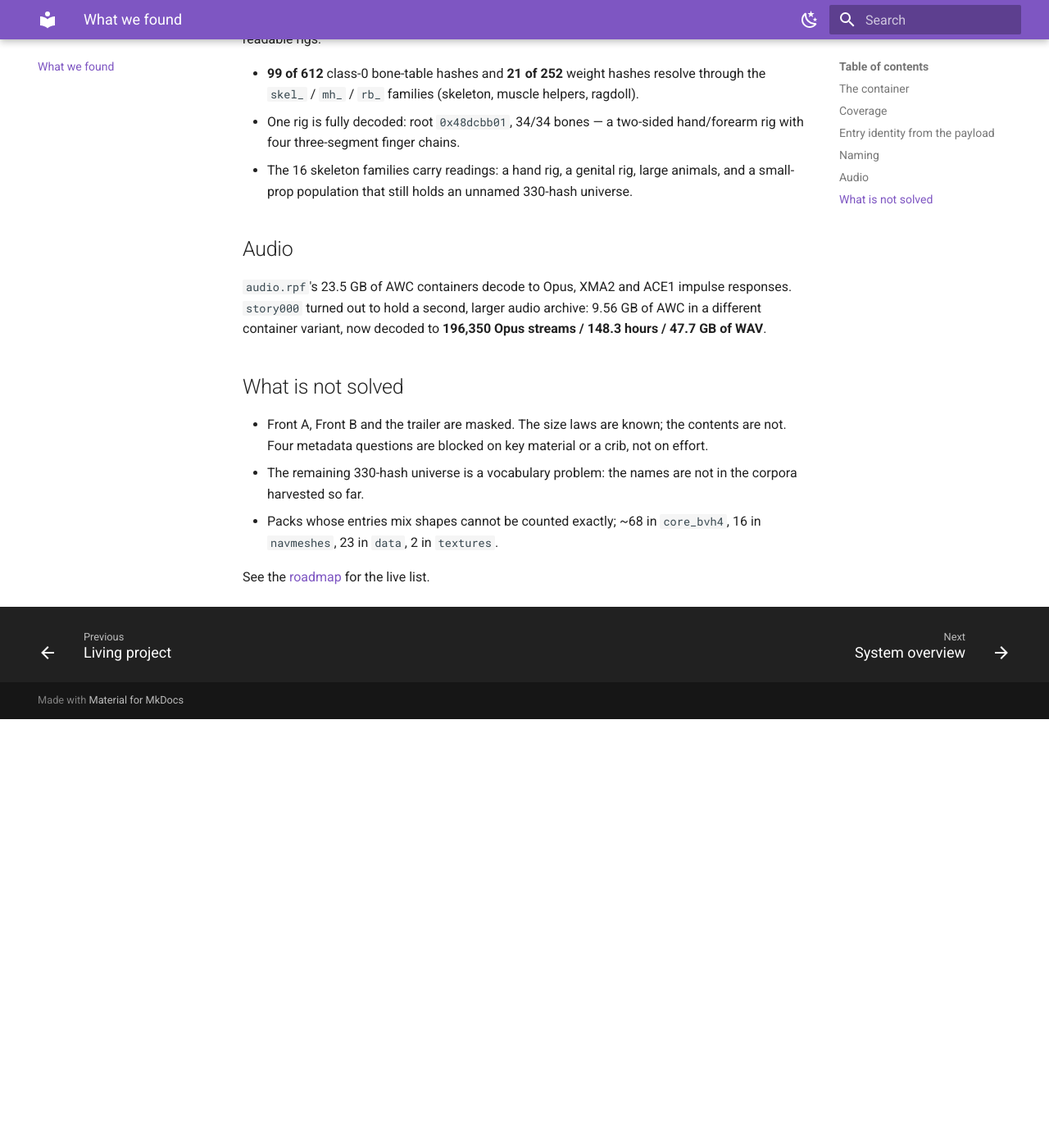
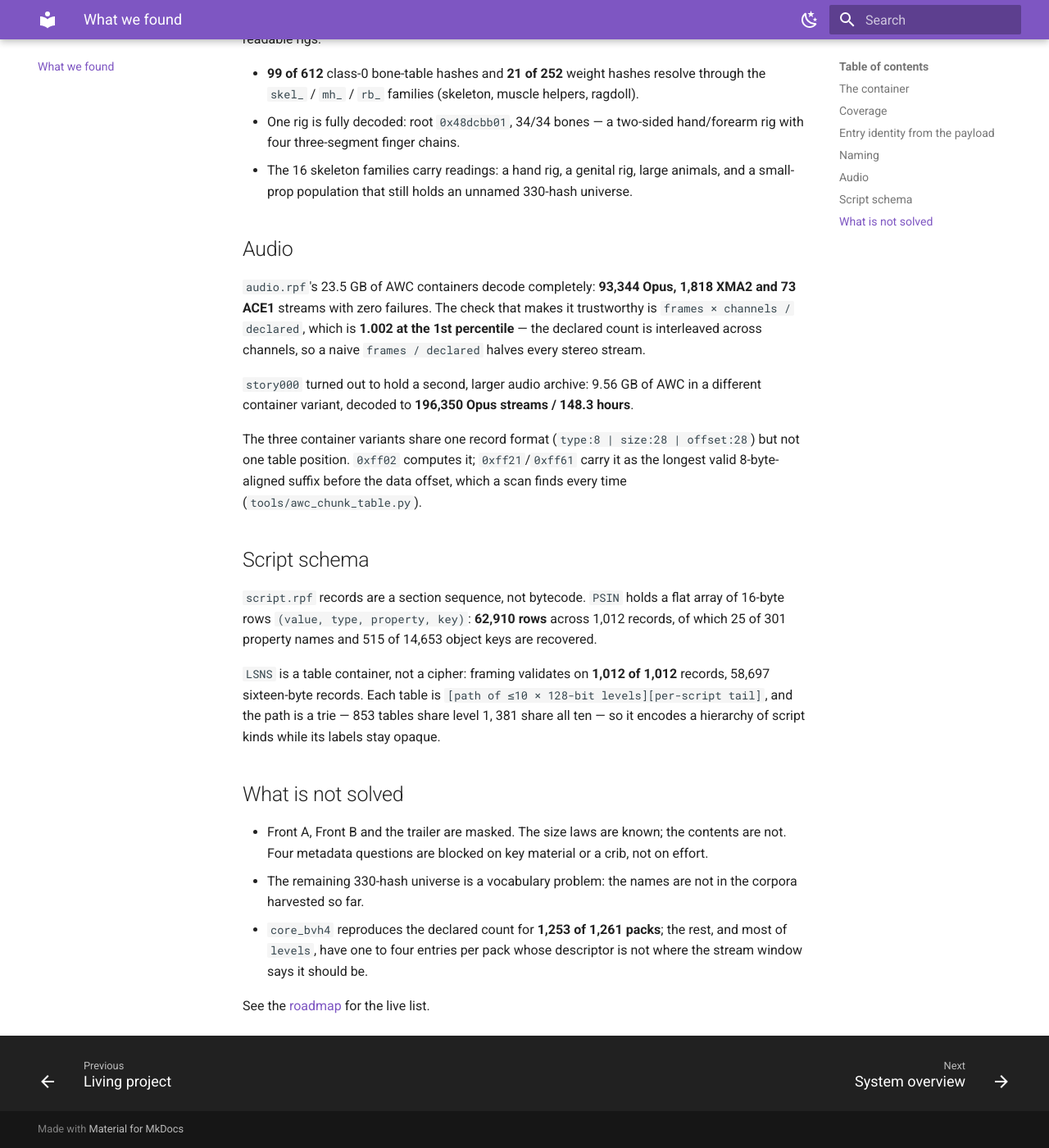
Before and after one commit to lynxnathan/rage-tools-vi, an MkDocs documentation site: the page built from docs/findings.md, in a window 1280 px wide and 1400 px high, scrolled down 1903 px. Shown: the whole window at 82% size. Built offline with MkDocs 1.6.1 and Material for MkDocs 9.7.7, drawn with Linux system fonts in a browser that asks for light colours; before the commit the page ends 2780 px from its top, so only the background shows below that.

Commit message:
docs: audio completeness, script schema, and the corpus-pass numbers

```diff
--- a/docs/findings.md
+++ b/docs/findings.md
@@ -67,10 +67,32 @@ hash tables into readable rigs:
 
 ## Audio
 
-`audio.rpf`'s 23.5 GB of AWC containers decode to Opus, XMA2 and ACE1 impulse
-responses. `story000` turned out to hold a second, larger audio archive: 9.56 GB
-of AWC in a different container variant, now decoded to **196,350 Opus streams /
-148.3 hours / 47.7 GB of WAV**.
+`audio.rpf`'s 23.5 GB of AWC containers decode completely: **93,344 Opus, 1,818
+XMA2 and 73 ACE1** streams with zero failures. The check that makes it trustworthy
+is `frames × channels / declared`, which is **1.002 at the 1st percentile** — the
+declared count is interleaved across channels, so a naive `frames / declared` halves
+every stereo stream.
+
+`story000` turned out to hold a second, larger audio archive: 9.56 GB of AWC in a
+different container variant, decoded to **196,350 Opus streams / 148.3 hours**.
+
+The three container variants share one record format (`type:8 | size:28 | offset:28`)
+but not one table position. `0xff02` computes it; `0xff21`/`0xff61` carry it as the
+longest valid 8-byte-aligned suffix before the data offset, which a scan finds
+every time (`tools/awc_chunk_table.py`).
+
+## Script schema
+
+`script.rpf` records are a section sequence, not bytecode. `PSIN` holds a flat
+array of 16-byte rows `(value, type, property, key)`: **62,910 rows** across 1,012
+records, of which 25 of 301 property names and 515 of 14,653 object keys are
+recovered.
+
+`LSNS` is a table container, not a cipher: framing validates on **1,012 of 1,012**
+records, 58,697 sixteen-byte records. Each table is `[path of ≤10 × 128-bit
+levels][per-script tail]`, and the path is a trie — 853 tables share level 1, 381
+share all ten — so it encodes a hierarchy of script kinds while its labels stay
+opaque.
 
 ## What is not solved
 
@@ -79,7 +101,8 @@ of AWC in a different container variant, now decoded to **196,350 Opus streams /
   crib, not on effort.
 - The remaining 330-hash universe is a vocabulary problem: the names are not in
   the corpora harvested so far.
-- Packs whose entries mix shapes cannot be counted exactly; ~68 in `core_bvh4`,
-  16 in `navmeshes`, 23 in `data`, 2 in `textures`.
+- `core_bvh4` reproduces the declared count for **1,253 of 1,261 packs**; the rest,
+  and most of `levels`, have one to four entries per pack whose descriptor is not
+  where the stream window says it should be.
 
 See the [roadmap](roadmap.md) for the live list.
```
Also changed, not shown: docs/data/script-schema.md (+14 -3 lines), docs/index.md (+4 -1 lines).
